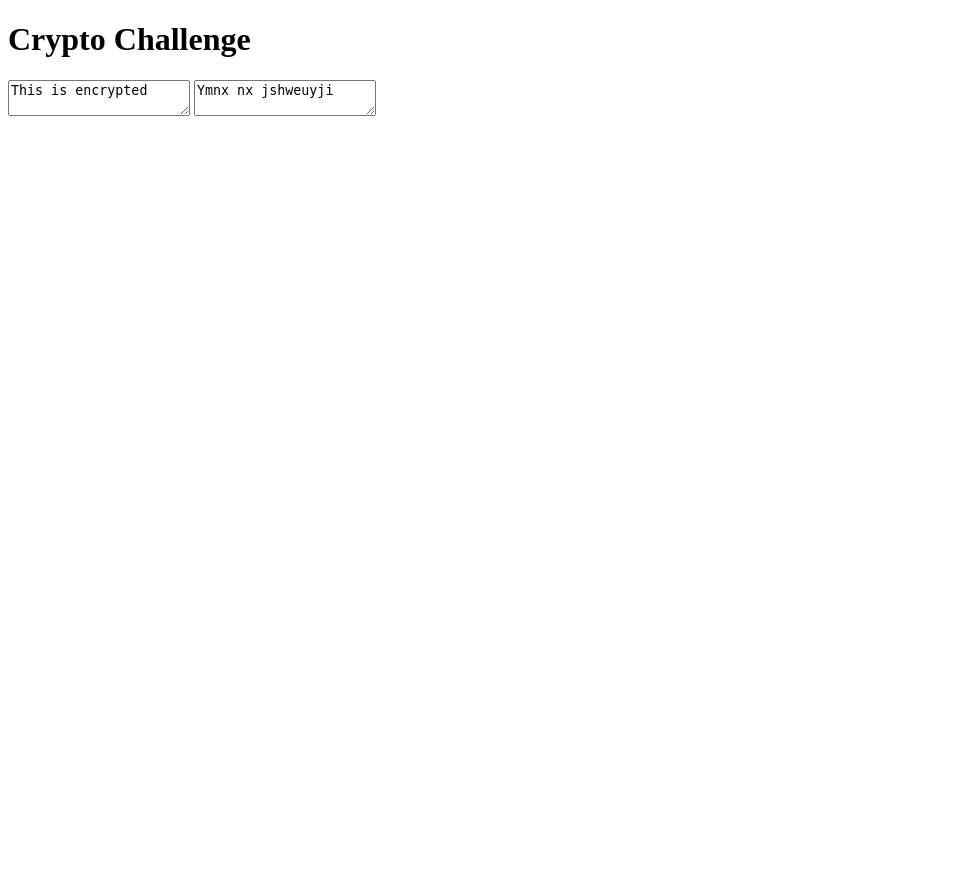
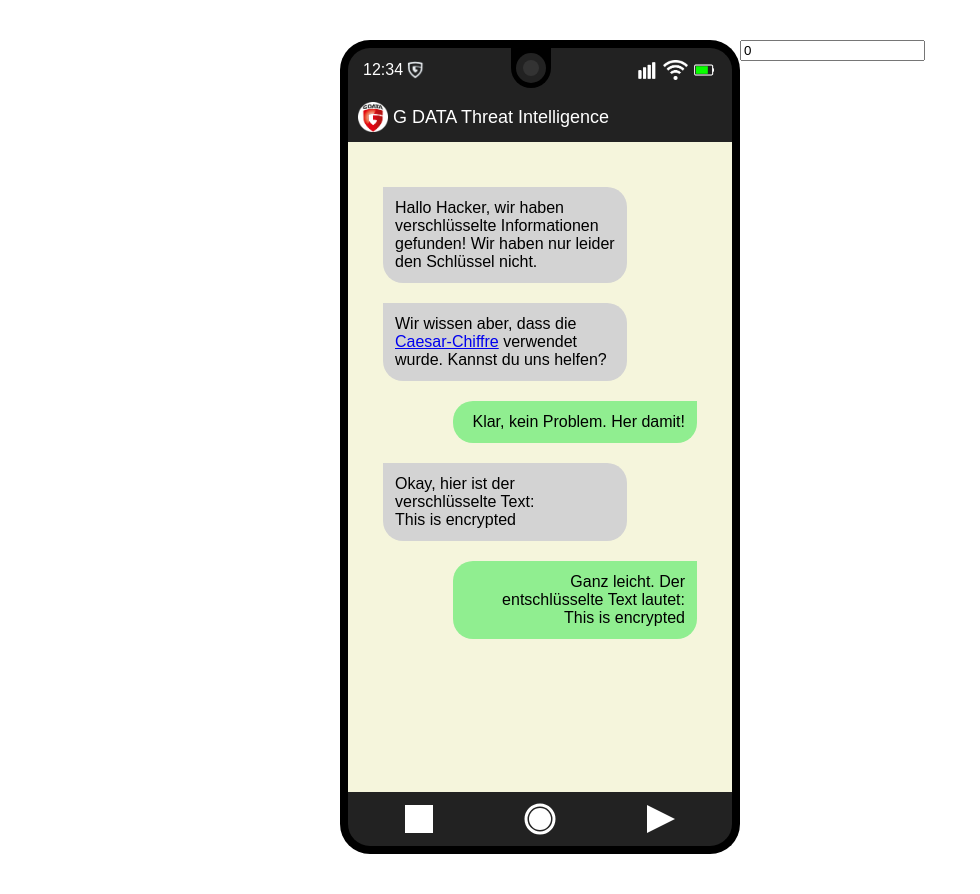
Before and after one commit to pkemkes/ctf-challenges, a Flask app: page / in a window 1280 px wide. Shown: the whole page, without its empty margins (0-980 px from the left). Before the commit the page ends 116 px from the top, so only its background shows below. Run offline with Flask 2, Linux system fonts and the light colour scheme.

Commit message:
Style phone

```diff
--- a/crypto/src/app/static/script.js
+++ b/crypto/src/app/static/script.js
@@ -1,38 +1,57 @@
-var textareaEnc = document.getElementById("text-enc");
-var textareaDec = document.getElementById("text-dec");
+var textEnc = document.getElementById("text-enc");
+var textDec = document.getElementById("text-dec");
+var keyInput = document.getElementById("key");
 
-var KEY = 5;
+Number.prototype.mod = function(n) {
+    "use strict";
+    return ((this % n) + n) % n;
+};
 
 var DICT = {};
 
-function build_caesar_dict(key) {
-    add_to_caesar_dict(key, "a", "z");
-    add_to_caesar_dict(key, "A", "Z");
+function parseKey(keyStr) {
+    if (typeof keyStr != "string") return false;
+    let key = parseInt(keyStr);
+    if (isNaN(keyStr) || isNaN(key) || key < 0 || key >= 26) {
+        throw "invalid key " + keyStr;
+    }
+    return key;
 }
 
-function add_to_caesar_dict(key, first, last) {
+function moveBy(charCode, key, first, last) {
+    let base = first.charCodeAt();
+    let m = last.charCodeAt() - base;
+    return ((charCode - base - key).mod(m)) + base;
+}
+
+function addToCesarDict(key, first, last) {
     for (let i = first.charCodeAt(); i <= last.charCodeAt(); i++) {
-        DICT[String.fromCharCode(i)] = String.fromCharCode(move_by(i, key, first, last));
+        DICT[String.fromCharCode(i)] = String.fromCharCode(moveBy(i, key, first, last));
     }
 }
 
-function move_by(charCode, key, first, last) {
-    let base = first.charCodeAt();
-    let mod = last.charCodeAt() - base;
-    return ((charCode - base + key) % mod) + base;
+function updateCaesarDict() {
+    let key = parseKey(keyInput.value);
+    addToCesarDict(key, "a", "z");
+    addToCesarDict(key, "A", "Z");
 }
 
 function decrypt() {
-    let enc = textareaEnc.value;
+    try {
+        updateCaesarDict();
+    }
+    catch(err) {
+        console.error(err);
+        return;
+    }
+    let enc = textEnc.innerHTML;
     let dec = "";
     for (const c of enc) {
         dec += c in DICT ? DICT[c] : c;
     }
-    textareaDec.value = dec;
+    textDec.innerHTML = dec;
 }
 
-build_caesar_dict(5);
-
-textareaEnc.addEventListener("keyup", decrypt);
+keyInput.addEventListener("input", decrypt);
 
 decrypt();
--- a/crypto/src/app/static/style.css
+++ b/crypto/src/app/static/style.css
@@ -0,0 +1,102 @@
+#all-box {
+    display: flex;
+    margin: 40px auto;
+    width: 600px;;
+}
+
+#phone-box {
+    width: 400px;
+}
+
+#top-bar {
+    border-radius: 30px 30px 0 0;
+    border: solid;
+    border-color: black;
+    border-width: 8px;
+    border-bottom: none;
+    background-color: #222222;
+    display: flex;
+    justify-content: space-between;
+    color: white;
+}
+
+#noti {
+    margin: 8px;
+    margin-left: 15px;
+    font-family: sans-serif;
+    display: flex;
+    align-items: center;
+}
+
+#symb {
+    margin: 8px;
+    margin-right: 15px;
+    display: flex;
+    align-items: center;
+}
+
+.icon {
+    height: 20px;
+    margin: 3px;
+}
+
+#profile-pic {
+    height: 30px;
+    margin: 5px;
+}
+
+#header-box {
+    border-left: solid;
+    border-right: solid;
+    border-width: 8px;
+    background-color: #222222;
+    display: flex;
+    align-items: center;
+    font-family: sans-serif;
+    font-size: large;
+    padding: 5px;
+    border-color: black;
+    color: white;
+}
+
+#messages-box {
+    border-left: solid;
+    border-right: solid;
+    border-width: 8px;
+    padding: 25px;
+    height: 600px;
+    background-color: beige;
+}
+
+#footer-box {
+    border: solid;
+    border-width: 8px;
+    border-radius: 0 0 30px 30px;
+    border-top: none;
+    border-color: black;
+    color: white;
+    display: flex;
+    justify-content: space-around;
+    padding: 10px;
+    background-color: #222222;
+}
+
+.received-msg {
+    text-align: left;
+    margin: 20px 80px 20px 10px;
+    background-color: lightgrey;
+    border-radius: 0px 20px 20px 20px;
+}
+
+.sent-msg {
+    text-align: right;
+    margin: 20px 10px 20px 80px;
+    background-color: lightgreen;
+    border-radius: 20px 0px 20px 20px;
+}
+
+.msg {
+    padding: 12px;
+    font-family: sans-serif;
+    font-size: medium;
+}
--- a/crypto/src/app/templates/index.html
+++ b/crypto/src/app/templates/index.html
@@ -4,9 +4,65 @@
         <link rel="stylesheet" href="/static/style.css" type="text/css">
     </head>
     <body>
-        <h1>Crypto Challenge</h1>
-        <textarea id="text-enc">This is encrypted</textarea>
-        <textarea id="text-dec">This is decrypted</textarea>
+        <div id="all-box">
+            <div id="phone-box">
+                <div id="top-bar">
+                    <div id="noti">
+                        <span id="time">12:34</span>
+                        <img class="icon" src="/static/images/gdata-tiny.png">
+                    </div>
+                    <div id="cam">
+                        <svg width="40" height="40">
+                            <path d="M 0,20 A 20 20 5 1 0 40,20" fill="black" />
+                            <rect x="0" y="0" width="40" height="20" fill="black" />
+                            <circle cx="20" cy="20" r="15" fill="#222222" />
+                            <circle cx="20" cy="20" r="8" fill="#333333" />
+                        </svg>
+                    </div>
+                    <div id="symb">
+                        <img class="icon" src="/static/images/signal.png">
+                        <img class="icon" src="/static/images/wifi.png">
+                        <img class="icon" src="/static/images/battery.png">
+                    </div>
+                </div>
+                <div id="header-box">
+                    <img id="profile-pic" src="/static/images/gdata-small.png">
+                    <span id="chat-name">G DATA Threat Intelligence</span>
+                </div>
+                <div id="messages-box">
+                    <div class="received-msg">
+                        <p class="msg">Hallo Hacker, wir haben verschlüsselte Informationen gefunden! Wir haben nur leider den Schlüssel nicht.</p>
+                    </div>
+                    <div class="received-msg">
+                        <p class="msg">Wir wissen aber, dass die <a href="https://de.wikipedia.org/wiki/Caesar-Verschl%C3%BCsselung">Caesar-Chiffre</a> verwendet wurde. Kannst du uns helfen?</p>
+                    </div>
+                    <div class="sent-msg">
+                        <p class="msg">Klar, kein Problem. Her damit!</p>
+                    </div>
+                    <div class="received-msg">
+                        <p class="msg">Okay, hier ist der verschlüsselte Text:<br><span id="text-enc">This is encrypted</span></p>
+                    </div>
+                    <div class="sent-msg">
+                        <p class="msg">Ganz leicht. Der entschlüsselte Text lautet:<br><span id="text-dec">This is encrypted</span></p>
+                    </div>
+                </div>
+                <div id="footer-box">
+                    <svg width="34" height="34">
+                        <rect x="3" y="3" width="28" height="28" fill="white" />
+                    </svg>
+                    <svg width="34" height="34">
+                        <circle cx="17" cy="17" r="11" fill="white" />
+                        <circle cx="17" cy="17" r="14" fill="none" stroke="white" stroke-width="3" />
+                    </svg>
+                    <svg width="34" height="34">
+                        <path d="M 3,3 L 3,31 L 31,17 " fill="white" />
+                    </svg>
+                </div>
+            </div>
+            <div id="input-box">
+                <input type="number" id="key" value="0">
+            </div>
+        </div>
         <script src="/static/script.js"></script>
     </body>
 </html>
```
Also changed, not shown: crypto/src/app/static/images/battery.png (added), crypto/src/app/static/images/gdata-small.png (added), crypto/src/app/static/images/gdata-tiny.png (added), crypto/src/app/static/images/signal.png (added), crypto/src/app/static/images/wifi.png (added).
